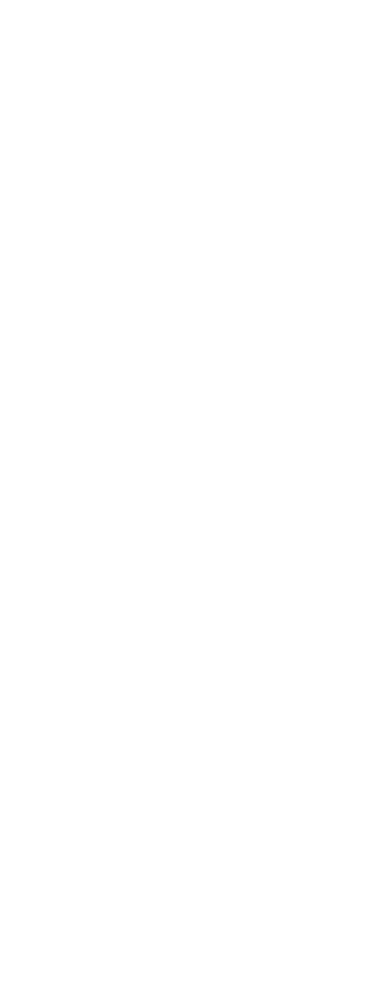
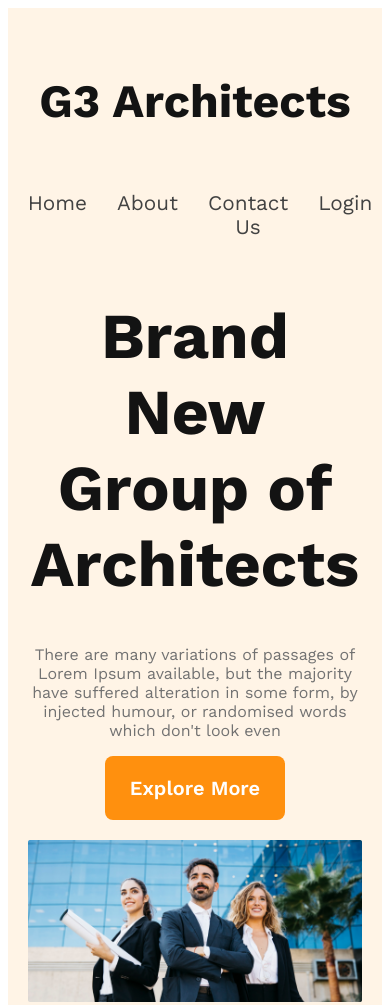
Before and after one commit to bisshawjitofficial/architects-website-2, a plain HTML site: page index.html in a window 390 px wide. Shown: the top 1005 px of the page. Before the commit the page ends 844 px from the top, so only its background shows below. Drawn offline with nearby package versions, Linux system fonts and the light colour scheme.

Commit message:
mobil and medium devices

```diff
--- a/index.html
+++ b/index.html
@@ -3,9 +3,43 @@
 <head>
     <meta charset="UTF-8">
     <meta name="viewport" content="width=device-width, initial-scale=1.0">
-    <title>Document</title>
+    <link rel="preconnect" href="https://fonts.googleapis.com">
+<link rel="preconnect" href="https://fonts.gstatic.com" crossorigin>
+<link href="https://fonts.googleapis.com/css2?family=Open+Sans:wght@400;700;800&family=Space+Mono:wght@400;700&family=Work+Sans:wght@400;600;700&display=swap" rel="stylesheet">
+<link rel="stylesheet" href="style.css">
+    <title>architects-website-2</title>
 </head>
 <body>
+    <header>
+        <nav>
+            <h3 class="nav-title">
+                G3 Architects
+            </h3>
+            <ul>
+                <li><a href="">Home</a></li>
+                <li><a href="">About</a></li>
+                <li><a href="">Contact Us</a></li>
+                <li><a href="">Login</a></li>
+            </ul>
+        </nav>
+        <div class="bannar">
+           <div class="bannar-content">
+            <h1 class="bannar-title">Brand New <br> Group of Architects </h1>
+            <p class="bannar-discription">There are many variations of passages of Lorem Ipsum available, but the majority have suffered alteration in some form, by injected humour, or randomised words which don't look even</p>
+            <button class="btn-primery">Explore More</button>
+           </div>
+           <img src="./images/banner.png" alt="">
+        </div>
+
+
+
+    </header>
+    <main>
+
+    </main>
+    <footer>
+
+    </footer>
 
 </body>
 </html>
--- a/style.css
+++ b/style.css
@@ -0,0 +1,108 @@
+/* shared styles  */
+
+* {
+    font-family: 'Work Sans', sans-serif;
+}
+
+header {
+    background: rgba(255, 144, 14, 0.10);
+    padding: 50px 240px;
+}
+
+.btn-primery {
+    border-radius: 8px;
+    background: #FF900E;
+    padding: 20px 25px;
+    border: none;
+    color: #FFF;
+    font-size: 1.25rem;
+    font-weight: 600;
+    cursor: pointer;
+}
+
+/* header styles */
+
+nav {
+    display: flex;
+    justify-content: space-between;
+    align-items: center;
+}
+
+.nav-title {
+    color: #131313;
+    font-size: 2.9rem;
+    font-weight: 700;
+}
+
+nav>ul {
+    display: flex;
+}
+
+nav li {
+    list-style: none;
+    margin-right: 30px;
+
+    text-align: center;
+    font-size: 1.3rem;
+    font-weight: 500;
+
+}
+
+nav li a {
+    text-decoration: none;
+    color: #424242;
+}
+
+/* bannar style */
+.bannar-content {
+    max-width: 800px;
+    text-align: center;
+    margin: 0 auto;
+}
+
+.bannar-title {
+    color: #131313;
+    font-size: 4rem;
+    font-weight: 700;
+}
+
+.bannar-discription {
+    color: #727272;
+    font-size: 16px;
+    font-weight: 400;
+}
+
+.bannar img{
+    margin-top: 20px;
+    width: 100%;
+}
+
+
+/* responsive styles */
+
+/* mobile devices  */
+@media screen and (max-width: 576px) {
+    header{
+        padding: 20px;
+    }
+
+    nav{
+        flex-direction: column;
+    }
+
+
+}
+
+/* tablet devices or medium devices */
+
+@media screen and (min-width : 576px) and (max-width: 960px) {
+    header{
+        padding: 50px;
+    }
+
+
+    nav{
+        flex-direction: column;
+    }
+
+}
```
